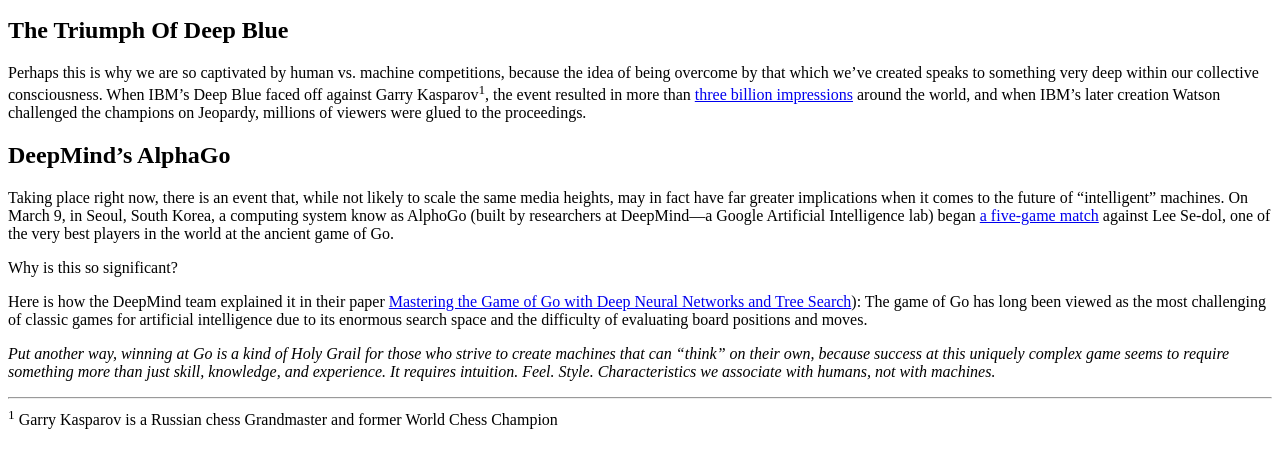
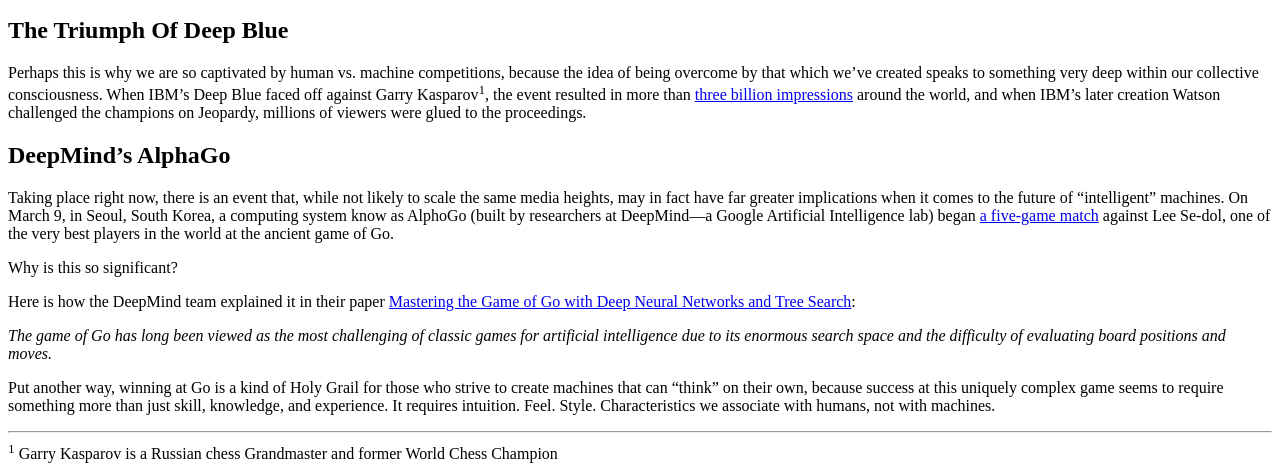
Before and after one commit to raszti/Project1, a plain HTML site: page mockup-to-article/index.html in a window 1280 px wide. Shown: the part 577-1048 px from the top of the page. Before the commit the page ends 1014 px from the top, so only its background shows below. Drawn offline with Linux system fonts and the light colour scheme.

Commit message:
Mockup to Article
FEND Nanodegree Project1

```diff
--- a/mockup-to-article/index.html
+++ b/mockup-to-article/index.html
@@ -49,13 +49,13 @@
          <a href="http://venturebeat.com/2016/02/04/youtube-will-livestream-googles-ai-playing-go-superstar-lee-sedol-in-march/">a five-game match</a>
           against Lee Se-dol, one of the very best players in the world at the ancient game of Go.
   <p>Why is this so significant?</p>
-  <p>Here is how the DeepMind team explained it in their paper <a href="http://airesearch.com/wp-content/uploads/2016/01/deepmind-mastering-go.pdf">Mastering the Game of Go with Deep Neural Networks and Tree Search</a>):
-  The game of Go has long been viewed as the most challenging of classic games for artificial intelligence
-   due to its enormous search space and the difficulty of evaluating board positions and moves.</p>
-  <p><em>Put another way, winning at Go is a kind of Holy Grail for those who strive
+  <p>Here is how the DeepMind team explained it in their paper <a href="http://airesearch.com/wp-content/uploads/2016/01/deepmind-mastering-go.pdf">Mastering the Game of Go with Deep Neural Networks and Tree Search</a>:</p>
+  <p><em>The game of Go has long been viewed as the most challenging of classic games for artificial intelligence
+   due to its enormous search space and the difficulty of evaluating board positions and moves.</em></p>
+  <p>Put another way, winning at Go is a kind of Holy Grail for those who strive
      to create machines that can “think” on their own, because success at this uniquely
       complex game seems to require something more than just skill, knowledge, and experience.
-       It requires intuition. Feel. Style. Characteristics we associate with humans, not with machines.</em></p>
+       It requires intuition. Feel. Style. Characteristics we associate with humans, not with machines.</p>
   <hr><sup>1</sup> Garry Kasparov is a Russian chess Grandmaster and former World Chess Champion</hr>
 </body>
 </html>
```
Also changed, not shown: 1 other file.
